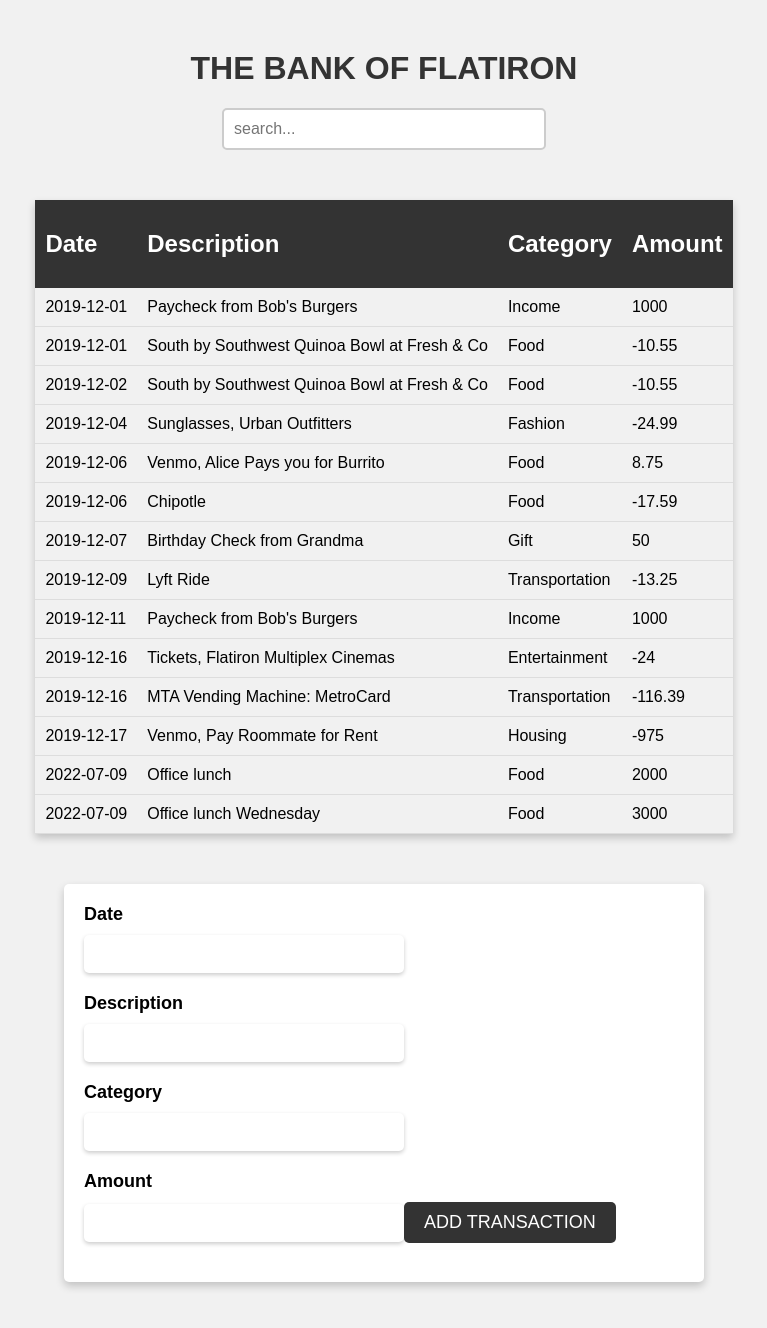
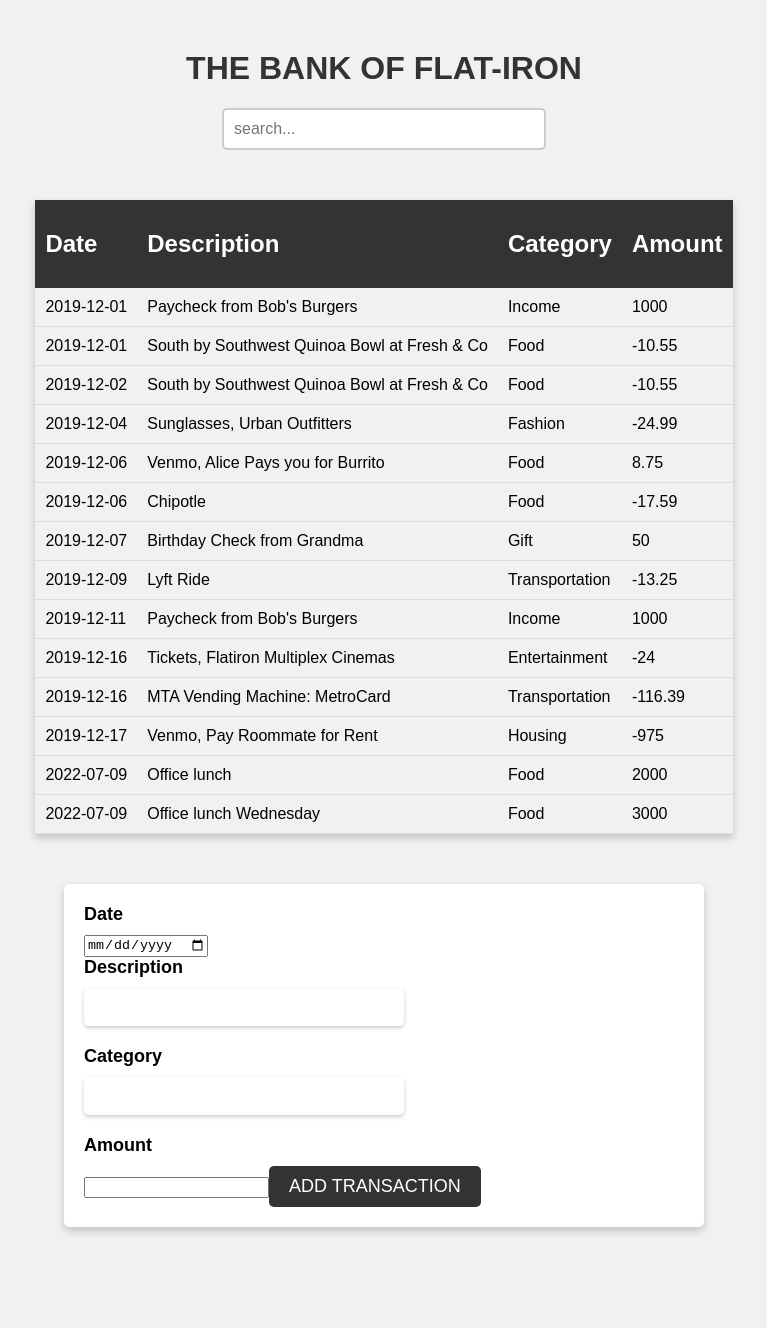
Before and after one commit to winniegithubrit/bank-of-flatiron, a React (Create React App) app: page / in a window 1280 px wide. Shown: the top 1328 px of the page, without its empty margins (256-1023 px from the left). After the commit the page ends 1277 px from the top, so only its background shows below. Built offline with nearby package versions, Linux system fonts and the light colour scheme; data requests are answered from the project's data file.

Commit message:
Completed assignment

```diff
--- a/db.json
+++ b/db.json
@@ -98,6 +98,5 @@
       "amount": "3000",
       "id": 14
     }
-
   ]
 }
--- a/src/AccountInfo.js
+++ b/src/AccountInfo.js
@@ -3,7 +3,7 @@ import React,{useState,useEffect} from "react"
 import  TransactionForm from "./TransactionForm"
 import TransactionTableList from "./TransactionTableList"
 import SearchBar from "./SearchBar"
-//the state variables for the Transaction info function
+//the state variables for the Account info function
 function AccountInfo(){
   const [transactions,setTransactions]=useState([])
   const [search,setSearch]=useState("")
--- a/src/App.js
+++ b/src/App.js
@@ -4,7 +4,7 @@ import AccountInfo from "./AccountInfo"
 function App(){
   return(
     <div>
-<h1>THE BANK OF FLATIRON</h1>
+<h1>THE BANK OF FLAT-IRON</h1>
 <AccountInfo/>
     </div>
   )
--- a/src/TransactionForm.js
+++ b/src/TransactionForm.js
@@ -30,7 +30,7 @@ function TransactionForm({ addTransaction }) {
       <form onSubmit={handleSubmit}>
         <label className="date">Date</label>
         <input
-          type="text"
+          type="date"
           id="date"
           value={formData.date}
           onChange={(event) =>
@@ -57,7 +57,7 @@ function TransactionForm({ addTransaction }) {
         />
         <label className="amount">Amount</label>
         <input
-          type="text"
+          type="number"
           id="amount"
           value={formData.amount}
           onChange={(event) =>
```
